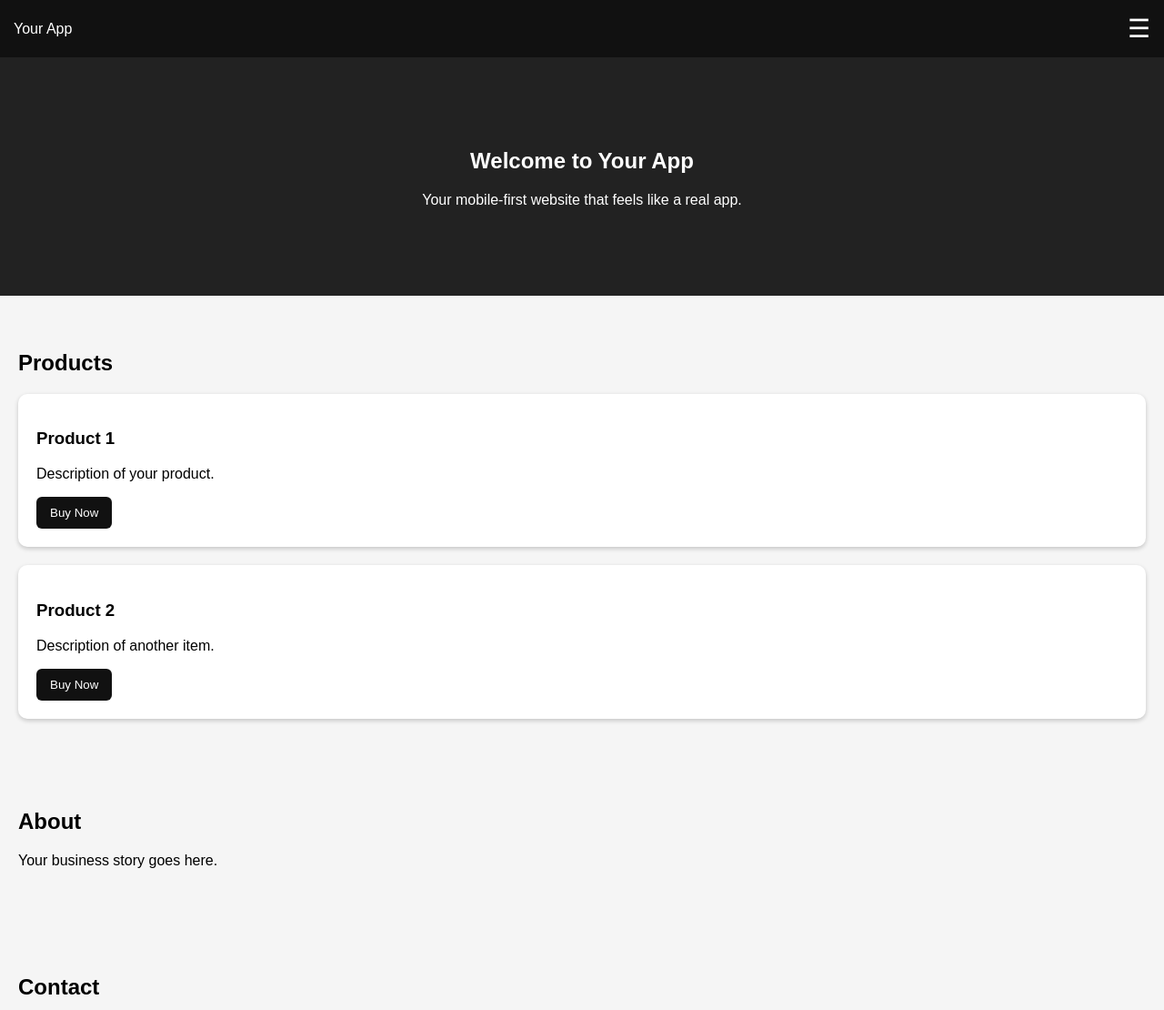
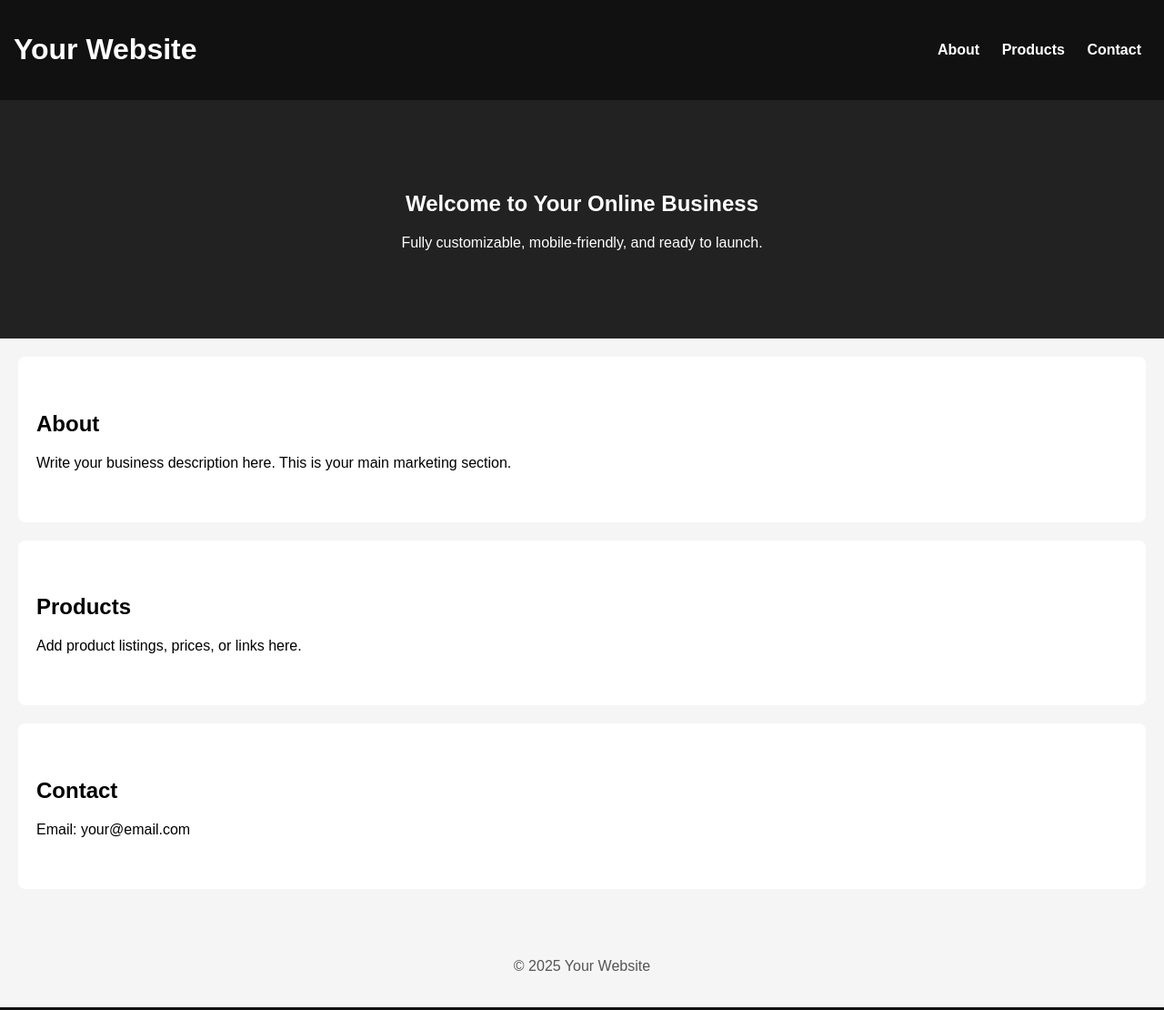
Before and after one commit to Kelland9/Kelland.github.io, a plain HTML site: page index.html in a window 1280 px wide. Shown: the top 1110 px of the page at 91% size. Drawn offline with Linux system fonts and the light colour scheme.

Commit message:
Update index.html

```diff
--- a/index.html
+++ b/index.html
@@ -1,3 +1,86 @@
+<!DOCTYPE html>
+<html lang="en">
+<head>
+    <meta charset="UTF-8" />
+    <meta name="viewport" content="width=device-width, initial-scale=1.0" />
+    <title>Your Website</title>
+
+    <style>
+        body {
+            margin: 0;
+            font-family: Arial, sans-serif;
+            background: #f5f5f5;
+        }
+        header {
+            background: #111;
+            color: white;
+            padding: 20px;
+            text-align: center;
+        }
+        nav a {
+            color: white;
+            margin: 10px;
+            text-decoration: none;
+            font-weight: bold;
+        }
+        .hero {
+            background: #222;
+            color: white;
+            padding: 80px 20px;
+            text-align: center;
+        }
+        .section {
+            padding: 40px 20px;
+            background: white;
+            margin: 20px;
+            border-radius: 8px;
+        }
+        footer {
+            margin-top: 40px;
+            text-align: center;
+            padding: 20px;
+            color: #555;
+        }
+    </style>
+
+</head>
+<body>
+
+<header>
+    <h1>Your Website</h1>
+    <nav>
+        <a href="#about">About</a>
+        <a href="#products">Products</a>
+        <a href="#contact">Contact</a>
+    </nav>
+</header>
+
+<div class="hero">
+    <h2>Welcome to Your Online Business</h2>
+    <p>Fully customizable, mobile-friendly, and ready to launch.</p>
+</div>
+
+<div id="about" class="section">
+    <h2>About</h2>
+    <p>Write your business description here. This is your main marketing section.</p>
+</div>
+
+<div id="products" class="section">
+    <h2>Products</h2>
+    <p>Add product listings, prices, or links here.</p>
+</div>
+
+<div id="contact" class="section">
+    <h2>Contact</h2>
+    <p>Email: your@email.com</p>
+</div>
+
+<footer>
+    <p>© 2025 Your Website</p>
+</footer>
+
+</body>
+</html>
 <!DOCTYPE html>
 <html lang="en">
 <head>
```
